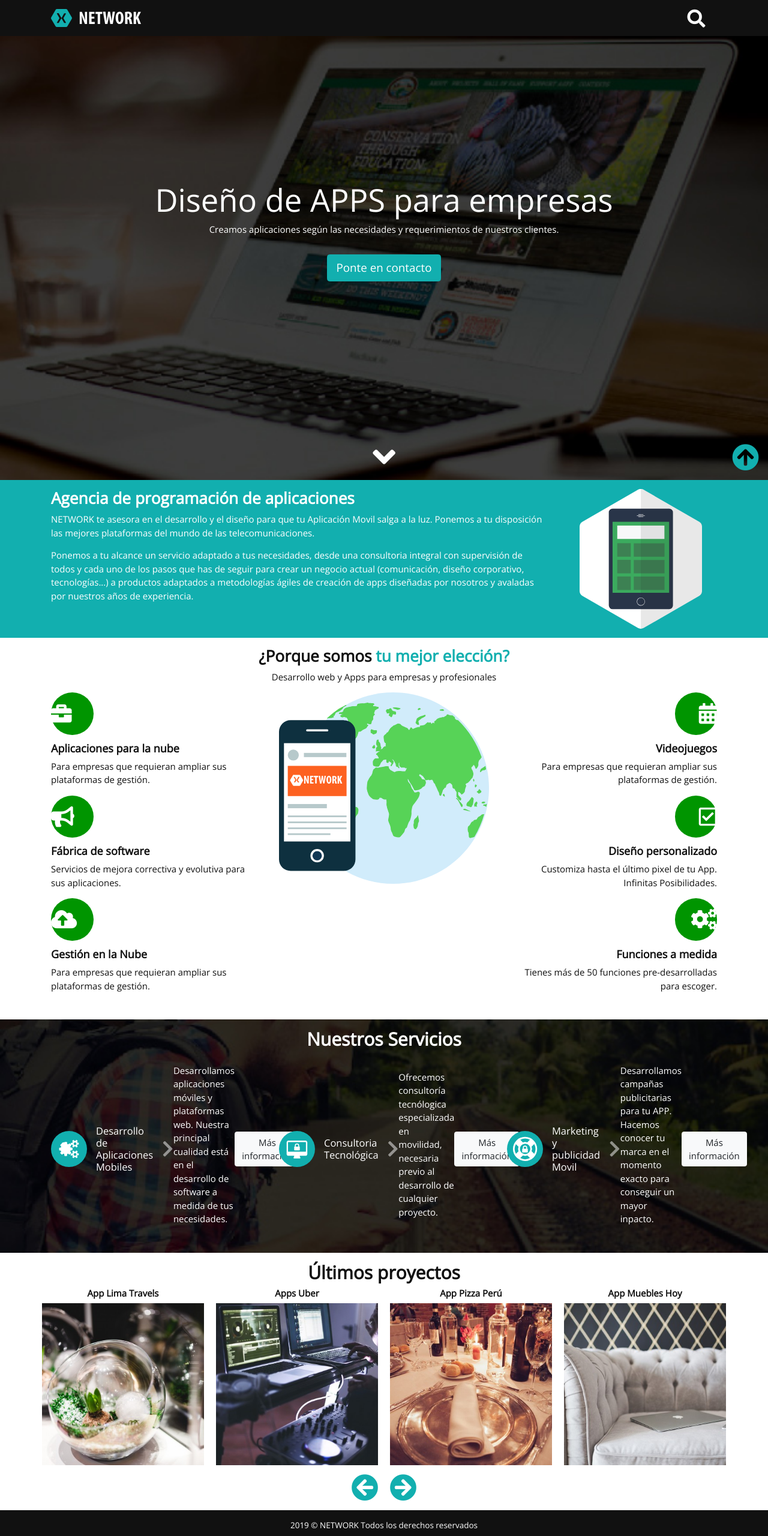
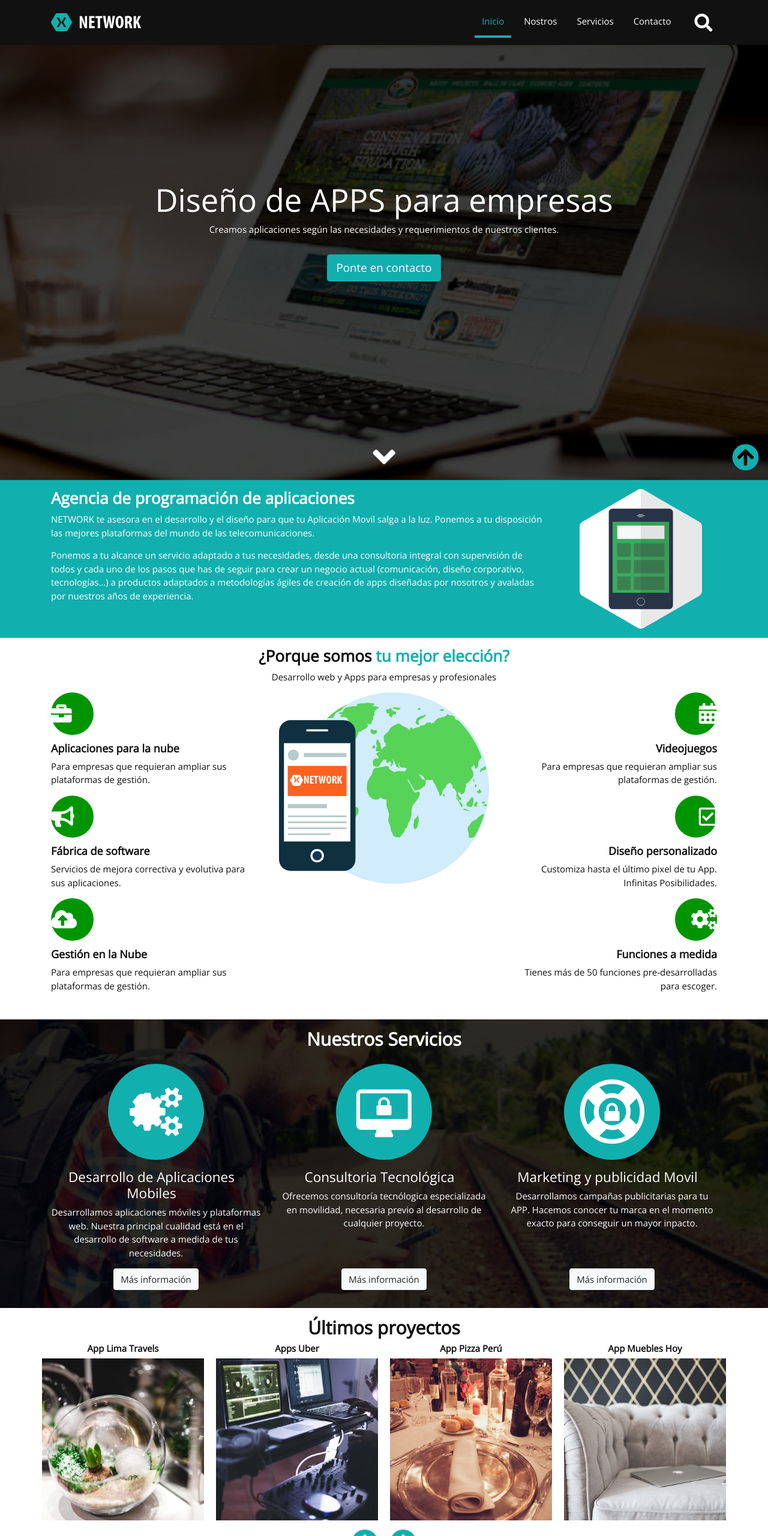
Before and after one commit to noble07/curso-bootstrap-4-sm, a website built with webpack: page index.html in a window 1280 px wide. Shown: the top 2560 px of the page at 60% size. Built offline with nearby package versions, Linux system fonts and the light colour scheme.

Commit message:
Maqueta:
Se maqueta el home en el breakpoint md

```diff
--- a/assets/scss/breakpoints/_base-responsive.scss
+++ b/assets/scss/breakpoints/_base-responsive.scss
@@ -1,6 +1,97 @@
 /*--------------------- MEDIA QUERYS -------------------*/
 
-/* 768 */
+/* 768 (MD) */
 @media screen and (min-width: 768px){
+  #main-menu {
+    height: auto !important;
+    display: block;
+    order: 1;
+    flex: 0 1 auto;
+    margin-left: auto;
 
+    ul {
+      display: flex;
+      margin: 0;
+
+      li {
+        a {
+          padding: .8rem;
+          text-transform: capitalize;
+          margin: .3rem;
+          border-top: none;
+          transition: all .3s ease;
+
+          &:hover {
+            color: $primary;
+            border-bottom: 4px solid;
+          }
+        }
+
+        &.active {
+          a {
+            color: $primary;
+            border-bottom: 4px solid;
+          }
+        }
+      }
+    }
+  }
+
+  .search-button {
+    margin-left: 1rem;
+    margin-right: 0;
+    order: 2;
+  }
+
+  #search-block {
+    order: 3;
+    position: absolute;
+    width: 20rem;
+    right: 3rem;
+    top: 4rem;
+    position: absolute;
+    transition: all .5s ease;
+  }
+
+  /*-----------------SECCIÓN SERVICIOS ---------------------*/
+
+  .services {
+    article {
+      flex-direction: column;
+      align-items: center;
+      text-align: center;
+
+      &:hover {
+        img {
+          transform: rotateY(360deg);
+          transform-style: preserve-3d;
+        }
+      }
+
+      h3 {
+        font-size: 1.5rem;
+        margin: 0 0 .5rem 0;
+        flex: 0 1 auto;
+
+        a {
+          &::after {
+            content: "";
+          }
+        }
+      }
+
+      img {
+        flex: 0 0 160px;
+        margin-right: 0;
+        margin-bottom: 1rem;
+        transition: all 1s ease;
+      }
+
+      a {
+        &.btn-light {
+          margin-top: auto;
+        }
+      }
+    }
+  }
 }
```
Also changed, not shown: public/css/main.css, 2 other files.
